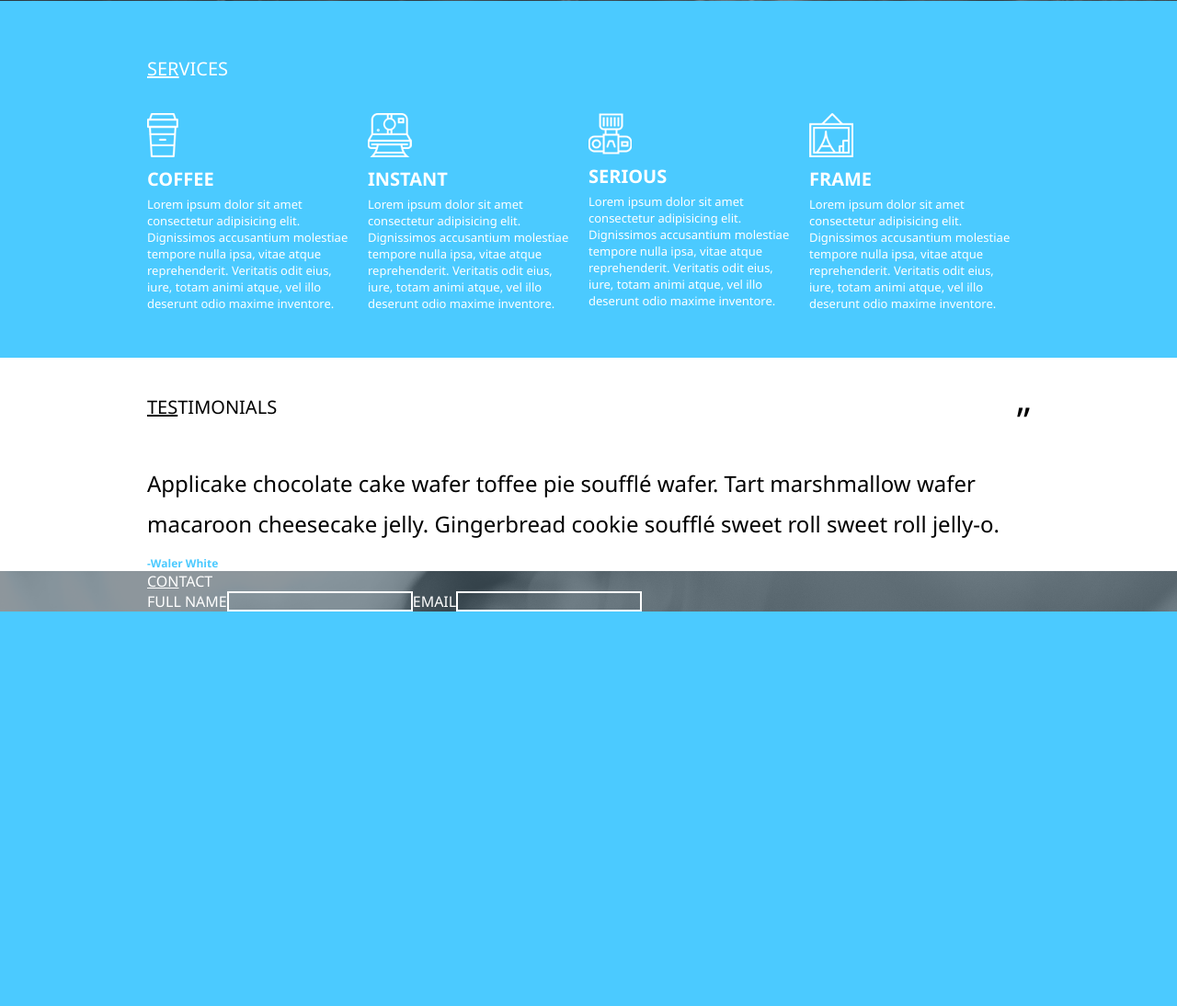
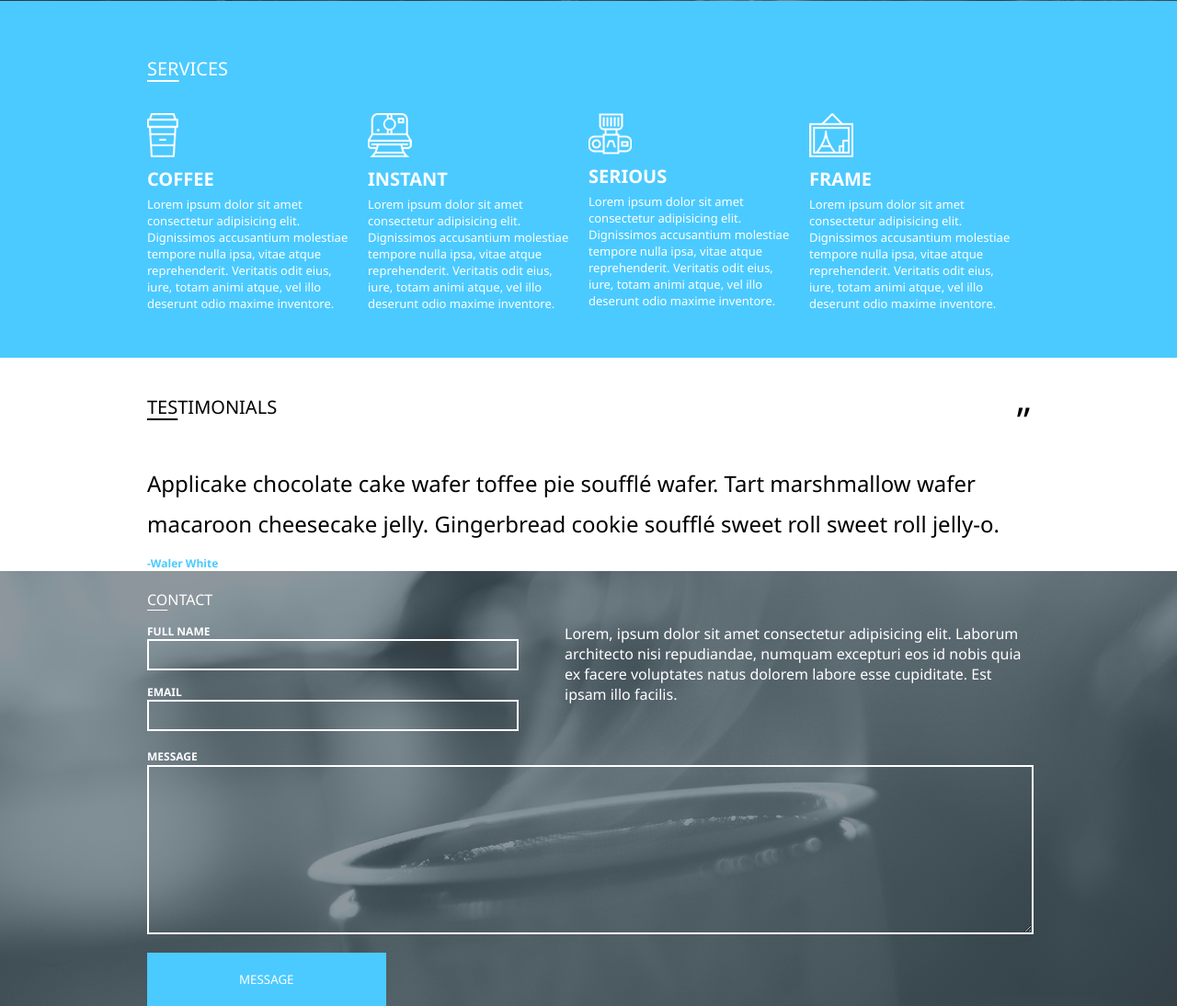
Before and after one commit to JustNoob2005/blueasyA14, a PHP site: page / in a window 1280 px wide. Shown: the part 645-1739 px from the top of the page at 92% size. Before the commit the page ends 1310 px from the top, so only its background shows below. Run offline with PHP 8.4, Linux system fonts and the light colour scheme.

Commit message:
finished html and css, only footer missing + still have to do backend form

```diff
--- a/css/mystyle.css
+++ b/css/mystyle.css
@@ -170,14 +170,19 @@ header .container {
     margin-top: 12px;
 }
 
-.background2 {
+.ccbackground {
     background: url(../img/Contact_photo.png);
     background-size: cover;
     background-repeat: no-repeat;
+    padding-top: 20px;
 }
 
-.Contact .titel span {
+.titel span {
     text-decoration: underline;
+    text-underline-offset: 5px;
+}
+.Contact .titel {
+    margin-bottom: 15px;
 }
 
 .contactForm {
@@ -188,3 +193,46 @@ header .container {
     background-color: transparent;
     border: 2px solid white;
 }
+
+.contactform {
+    display: flex;
+    justify-content: space-between;
+}
+
+.contactinputs {
+    margin-right: 50px;
+}
+
+.contactinputs label, input{
+    display: block;
+    background: transparent;
+}
+
+.contactinputs input {
+    border: 2px solid white;
+    width: 400px;
+    height: 30px;
+    margin-bottom: 15px;
+}
+
+label {
+    font-weight: bold;
+    font-size: 12px;
+}
+
+.contactinputs input:hover {
+    cursor: pointer;
+}
+
+textarea {
+    width: 100%;
+    background: transparent;
+    border: 2px solid white;
+}
+
+.sendbutton {
+    background-color: #4bcaff;
+    border: none;
+    padding: 20px 100px;
+    margin-top: 15px;
+}
--- a/index.php
+++ b/index.php
@@ -40,28 +40,32 @@
                 <div class="service">
                     <img src="img/Icon_coffee.png" alt="no img available">
                     <p class="serviceTitle">COFFEE</p>
-                    <p class="serviceText">Lorem ipsum dolor sit amet consectetur adipisicing elit. Dignissimos accusantium molestiae
+                    <p class="serviceText">Lorem ipsum dolor sit amet consectetur adipisicing elit. Dignissimos
+                        accusantium molestiae
                         tempore nulla ipsa, vitae atque reprehenderit. Veritatis odit eius, iure, totam animi atque, vel
                         illo deserunt odio maxime inventore.</p>
                 </div>
                 <div class="service">
                     <img src="img/Icon_instant.png" alt="no img available">
                     <p class="serviceTitle">INSTANT</p>
-                    <p class="serviceText">Lorem ipsum dolor sit amet consectetur adipisicing elit. Dignissimos accusantium molestiae
+                    <p class="serviceText">Lorem ipsum dolor sit amet consectetur adipisicing elit. Dignissimos
+                        accusantium molestiae
                         tempore nulla ipsa, vitae atque reprehenderit. Veritatis odit eius, iure, totam animi atque, vel
                         illo deserunt odio maxime inventore.</p>
                 </div>
                 <div class="service">
                     <img src="img/Icon_serious.png" alt="no img available">
                     <p class="serviceTitle">SERIOUS</p>
-                    <p class="serviceText">Lorem ipsum dolor sit amet consectetur adipisicing elit. Dignissimos accusantium molestiae
+                    <p class="serviceText">Lorem ipsum dolor sit amet consectetur adipisicing elit. Dignissimos
+                        accusantium molestiae
                         tempore nulla ipsa, vitae atque reprehenderit. Veritatis odit eius, iure, totam animi atque, vel
                         illo deserunt odio maxime inventore.</p>
                 </div>
                 <div class="service">
                     <img src="img/Icon_frame.png" alt="no img available">
                     <p class="serviceTitle">FRAME</p>
-                    <p class="serviceText">Lorem ipsum dolor sit amet consectetur adipisicing elit. Dignissimos accusantium molestiae
+                    <p class="serviceText">Lorem ipsum dolor sit amet consectetur adipisicing elit. Dignissimos
+                        accusantium molestiae
                         tempore nulla ipsa, vitae atque reprehenderit. Veritatis odit eius, iure, totam animi atque, vel
                         illo deserunt odio maxime inventore.</p>
                 </div>
@@ -77,32 +81,44 @@
                 </div>
             </div>
             <div class="phpcontent">
-            <?php
-            echo file_get_contents("testimonial_citaat.txt");
-            ?>
+                <?php
+                echo file_get_contents("testimonial_citaat.txt");
+                ?>
             </div>
             <div class="signoff">
                 -Waler White
             </div>
         </div>
     </div>
-    <div class="background2">
+    <div class="ccbackground">
         <div class="totalCont">
             <div class="Contact">
                 <div class="titel">
-                    <p><span>CON</span>TACT</p>
+                    <p><span>CO</span>NTACT</p>
                 </div>
-                <div>
-                    <form action="" class="contactForm">
-                        <label for="name">FULL NAME</label>
-                        <input class="contactinput" type="text" id="name" name="name">
-
-                        <label for="email">EMAIL</label>
-                        <input type="email" class="contactinput" name="email" id="email" name="email">
-                    </form>
-                </div>
+                <form action="backend/contactform.php" method="post">
+                    <div class="contactform">
+                        <div class="contactinputs">
+                            <label for="fullname">FULL NAME</label>
+                            <input type="text" name="fullname">
+                            <label for="email">EMAIL</label>
+                            <input type="email" name="email">
+                        </div>
+                        <div>
+                            <p>Lorem, ipsum dolor sit amet consectetur adipisicing elit. Laborum architecto nisi
+                            repudiandae, numquam excepturi eos id nobis quia ex facere voluptates natus dolorem labore
+                            esse cupiditate. Est ipsam illo facilis.</p>
+                        </div>
+                    </div>
+                    <div class="textarea">
+                        <label for="message">MESSAGE</label>
+                        <textarea name="message" rows="10"></textarea>
+                        <input type="submit" class="sendbutton" value="MESSAGE">
+                    </div>
+                </form>
             </div>
         </div>
     </div>
 </body>
+
 </html>
```
Also changed, not shown: backend/contactform.php (added).
